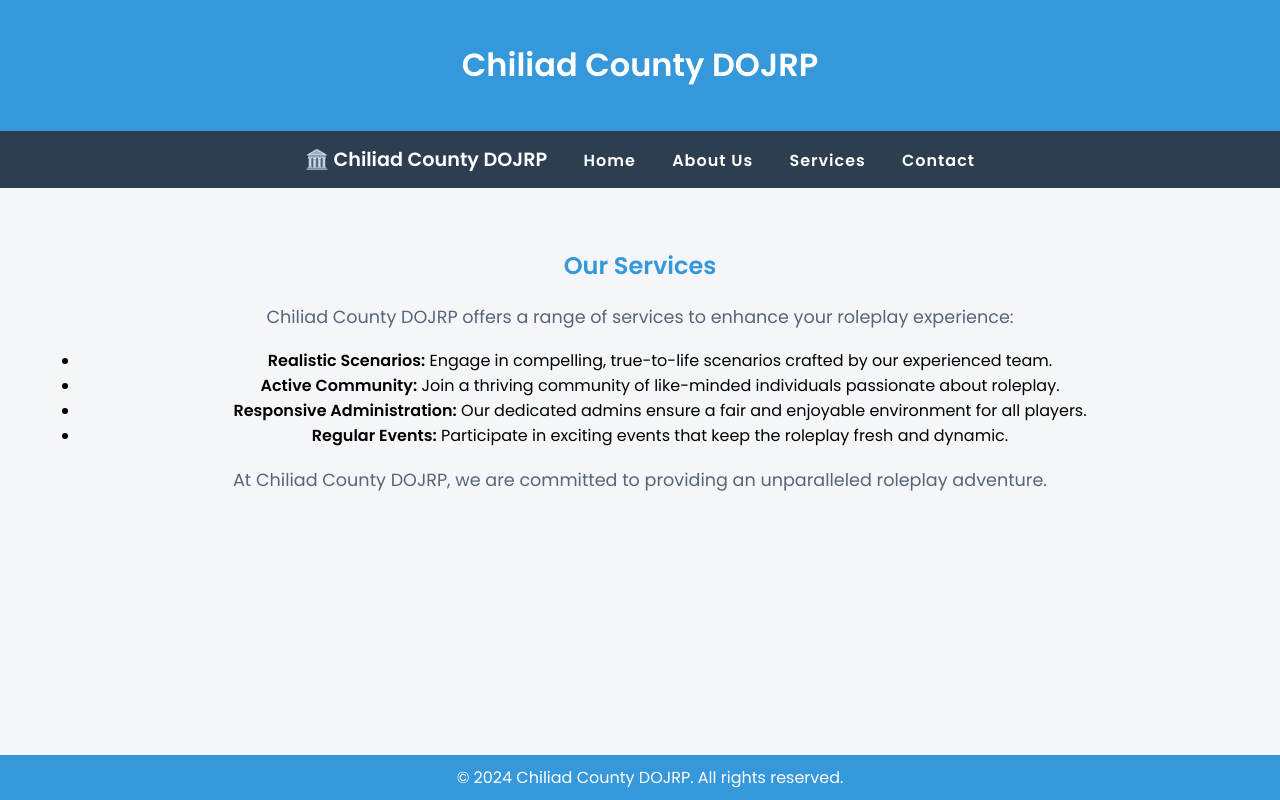
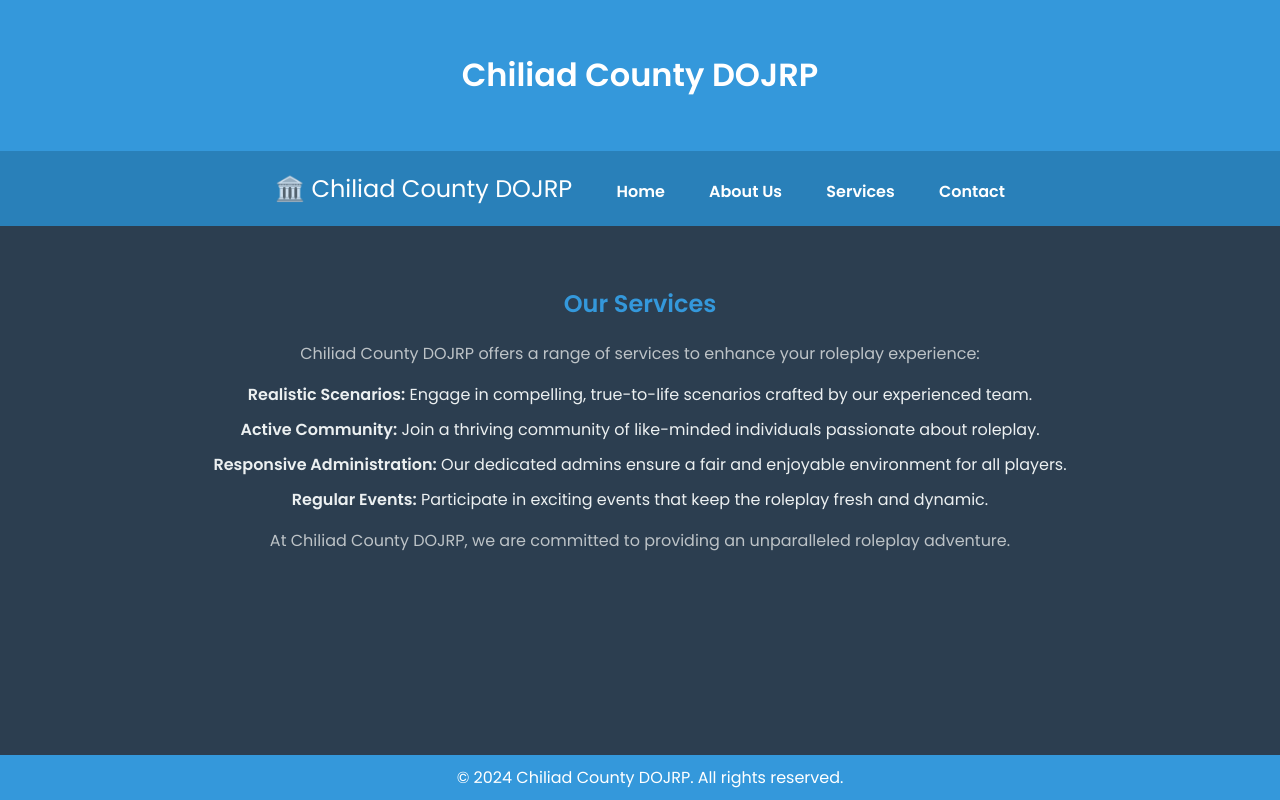
Before and after one commit to ThompsonJs/ccdojrp, a plain HTML site: page services.html in a window 1280 px wide. Drawn offline with Linux system fonts and the light colour scheme.

Commit message:
Update services.html

```diff
--- a/services.html
+++ b/services.html
@@ -12,18 +12,19 @@
                 font-family: 'Poppins', sans-serif;
                 margin: 0;
                 padding: 0;
-                background-color: #f5f6fa;
+                background-color: #2c3e50;
+                color: #ecf0f1;
             }
 
             header {
                 background-color: #3498db;
                 color: white;
-                padding: 20px;
+                padding: 30px;
                 text-align: center;
             }
 
             nav {
-                background-color: #2c3e50;
+                background-color: #2980b9;
                 overflow: hidden;
                 text-align: center;
             }
@@ -32,23 +33,21 @@
                 display: inline-block;
                 color: white;
                 text-align: center;
-                padding: 14px 16px;
+                padding: 20px;
                 text-decoration: none;
                 transition: background-color 0.3s;
-                font-weight: 600;
-                letter-spacing: 1px;
+                font-weight: bold;
             }
 
             nav a:hover {
-                background-color: #2980b9;
+                background-color: #2c3e50;
             }
 
             .logo {
                 display: inline-block;
                 color: white;
-                padding: 14px 16px;
-                font-weight: 600;
-                font-size: 1.2em;
+                padding: 20px;
+                font-size: 24px;
             }
 
             section {
@@ -56,25 +55,46 @@
                 text-align: center;
             }
 
-            section h2 {
+            h1 {
+                color: white;
+            }
+
+            h2, h3 {
                 color: #3498db;
             }
 
-            section p {
-                color: #576574;
-                font-size: 1.1em;
+            p {
+                color: #bdc3c7;
+                font-size: 16px;
                 line-height: 1.6;
+            }
+
+            ul {
+                list-style: none;
+                padding: 0;
+            }
+
+            ul li {
+                margin-bottom: 10px;
+            }
+
+            a {
+                color: #ecf0f1;
+                text-decoration: none;
+            }
+
+            a:hover {
+                text-decoration: underline;
             }
 
             .discord-btn {
                 display: inline-block;
                 background-color: #7289da;
-                color: white;
+                color: #ecf0f1;
                 padding: 15px 30px;
                 text-decoration: none;
                 border-radius: 5px;
-                font-weight: 600;
-                font-size: 1.1em;
+                font-weight: bold;
                 margin-top: 20px;
                 transition: background-color 0.3s;
             }
@@ -92,6 +112,7 @@
                     bottom: 0;
                     width: 100%;
                 }
+
                 </style>
     </head>
 <body>
```
Lines whose indentation alone changed are shown as unchanged.
